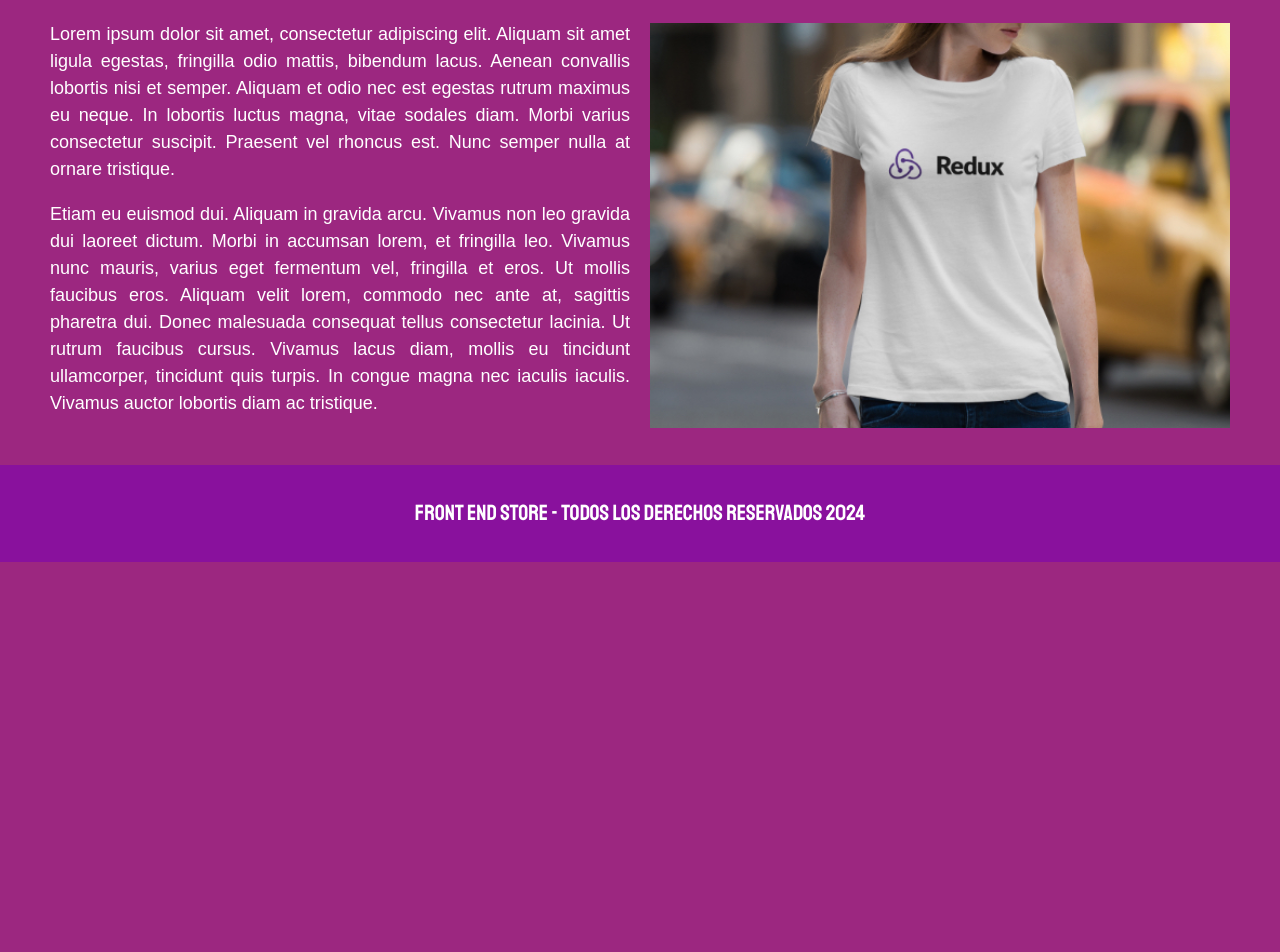
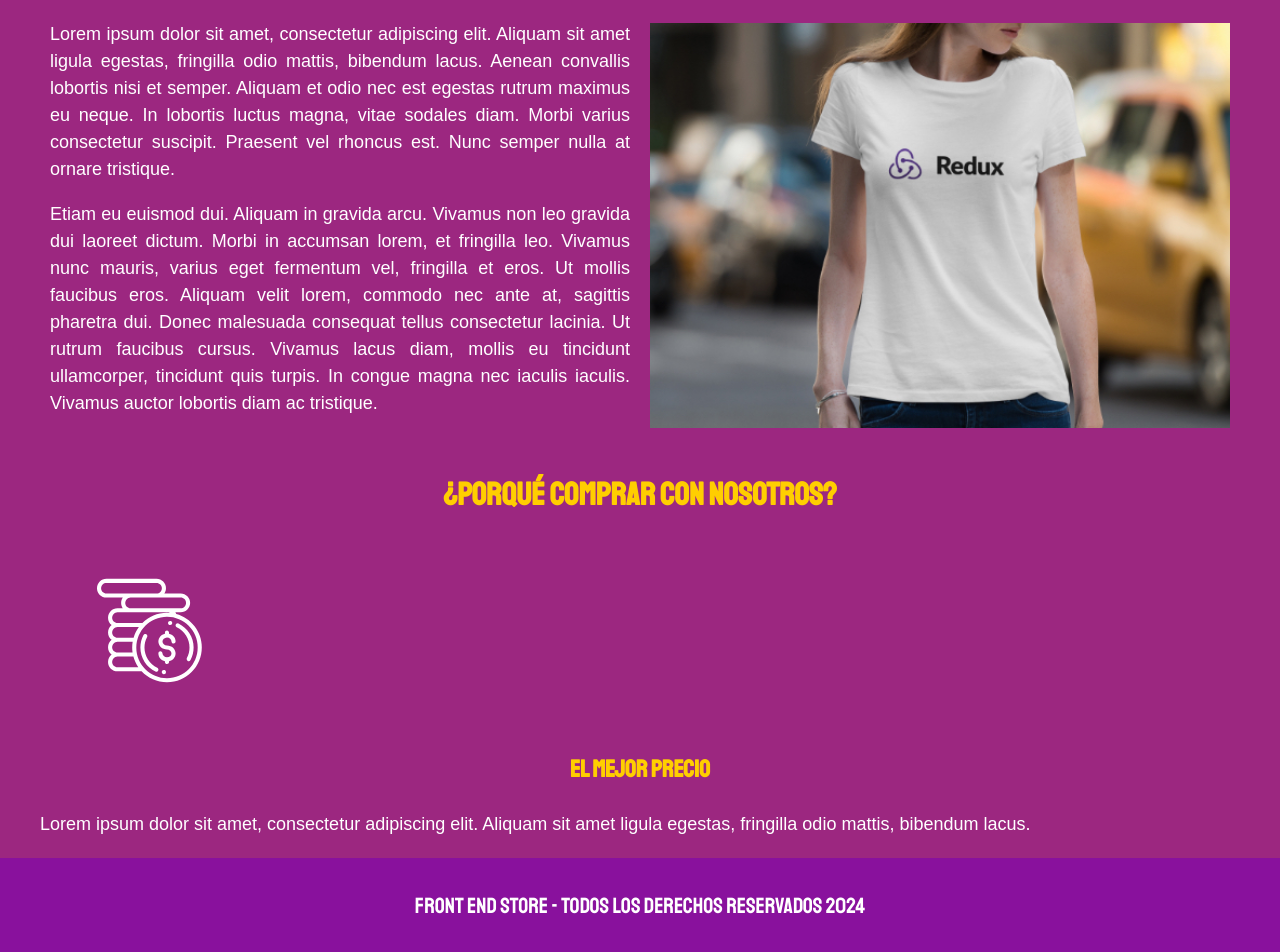
Before and after one commit to SebastiaCiudadB/ProyectoWeb_FrontEndStore, a plain HTML site: page FrontEndStore_inicio/nosotros.html in a window 1280 px wide. Shown: the part 350-1302 px from the top of the page. Before the commit the page ends 912 px from the top, so only its background shows below. Drawn offline with Linux system fonts and the light colour scheme.

Commit message:
01.07.24 - We page
Working on the icons on the bottom of the page

```diff
--- a/FrontEndStore_inicio/nosotros.html
+++ b/FrontEndStore_inicio/nosotros.html
@@ -41,6 +41,19 @@
 
     </main>
 
+    <section class="contenedor comprar">
+        <h2 class="comprar__titulo">¿Porqué comprar con nosotros?</h2>
+
+        <div class="bloque">
+            <div class="bloque">
+                <img src="img/icono_1.png" alt="porque comprar">
+                <h3 class="bloque__titulo">El Mejor Precio</h3>
+                <p>Lorem ipsum dolor sit amet, consectetur adipiscing elit. Aliquam sit amet ligula egestas, fringilla odio mattis, bibendum lacus.</p>
+
+            </div>
+        </div>
+    </section>
+
     <footer class="footer">
         <p class="footer__texto">Front End Store - Todos los derechos reservados 2024</p>
     </footer>
```
